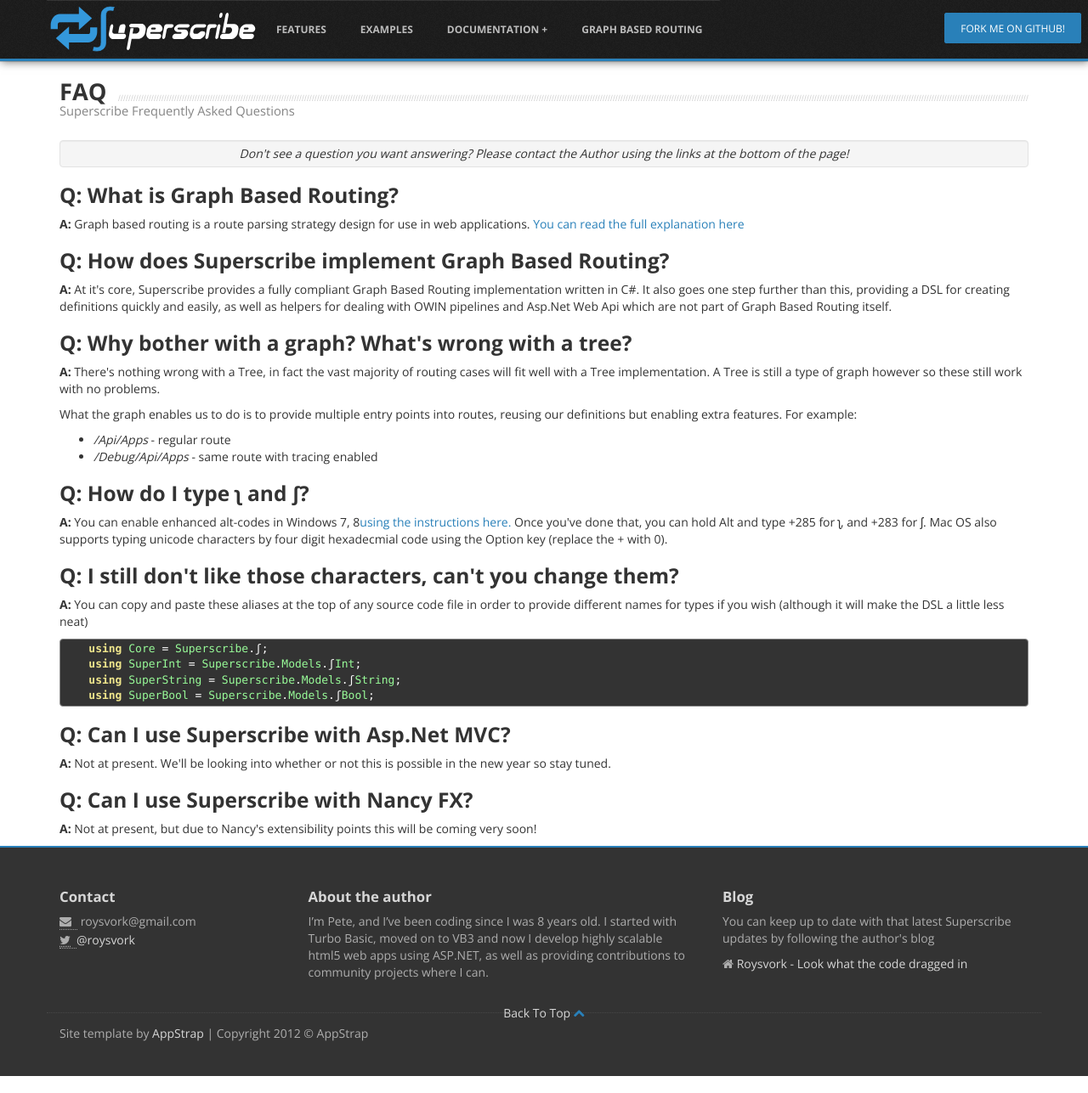
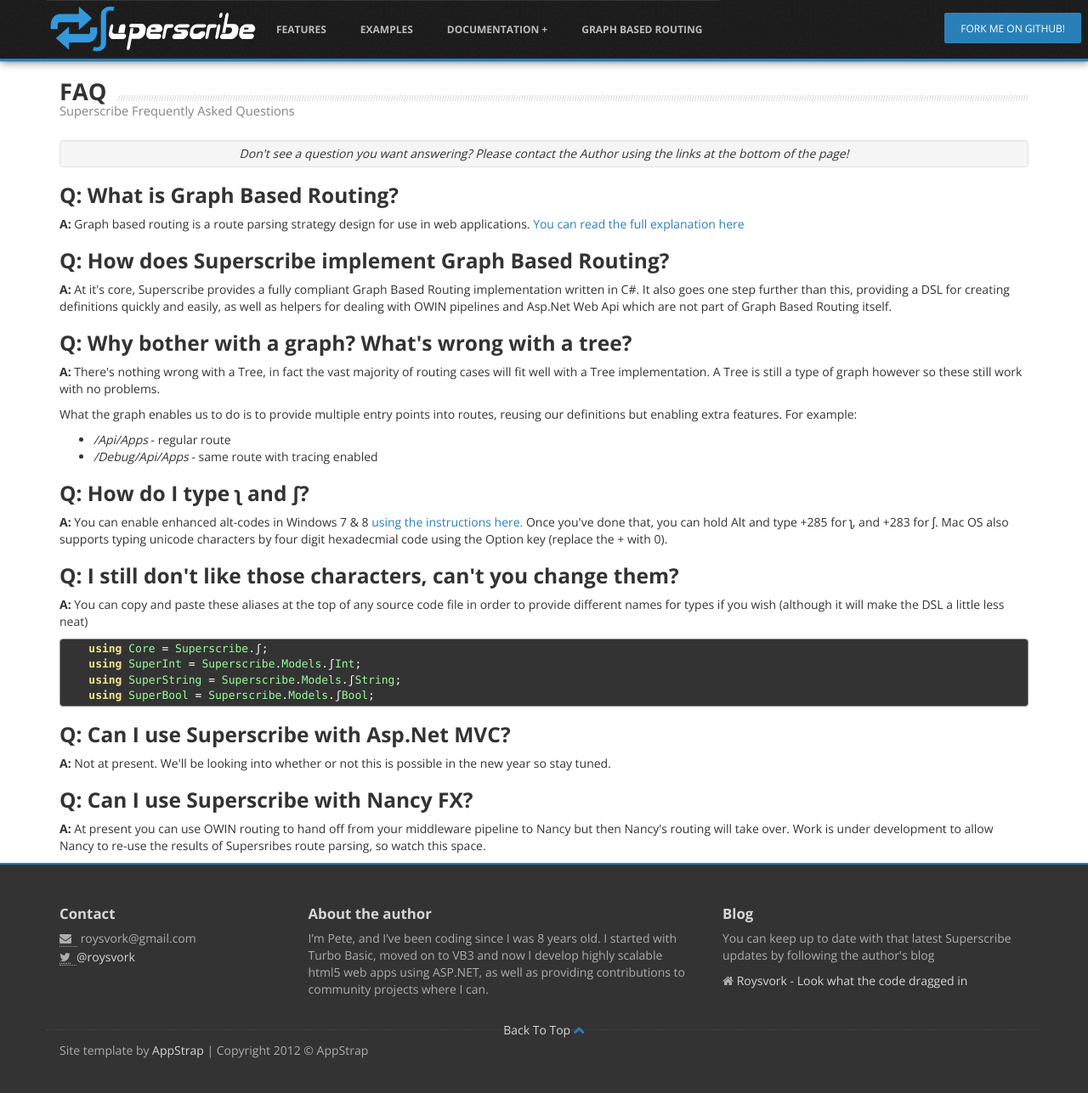
Before and after one commit to beyond-code-github/Superscribe, a Jekyll site: the page built from faq.markdown, in a window 1280 px wide and 1287 px high. Shown: the whole window at 85% size. Built offline with Jekyll 4.4.1, drawn with Linux system fonts in a browser that asks for light colours; some web fonts are replaced; Markdown is read by kramdown in place of the engine named in the settings.

Commit message:
Minor faq changes

```diff
--- a/faq.markdown
+++ b/faq.markdown
@@ -32,7 +32,7 @@
 <h3 class="visible-phone">
   Q: How do I type ʅ and ʃ?
 </h3>
-<p><strong>A:</strong> You can enable enhanced alt-codes in Windows 7, 8<a href="http://en.wikipedia.org/wiki/Unicode_input#Hexadecimal_code_input">using the instructions here.</a> Once you've done that, you can hold Alt and type +285 for ʅ, and +283 for ʃ. Mac OS also supports typing unicode characters by four digit hexadecmial code using the Option key (replace the + with 0).
+<p><strong>A:</strong> You can enable enhanced alt-codes in Windows 7 & 8 <a href="http://en.wikipedia.org/wiki/Unicode_input#Hexadecimal_code_input">using the instructions here.</a> Once you've done that, you can hold Alt and type +285 for ʅ, and +283 for ʃ. Mac OS also supports typing unicode characters by four digit hexadecmial code using the Option key (replace the + with 0).
 </p>
 <h3 class="visible-phone">
   Q: I still don't like those characters, can't you change them?
@@ -53,6 +53,6 @@
 <h3 class="visible-phone">
   Q: Can I use Superscribe with Nancy FX?
 </h3>
-<p><strong>A:</strong> Not at present, but due to Nancy's extensibility points this will be coming very soon!
+<p><strong>A:</strong> At present you can use OWIN routing to hand off from your middleware pipeline to Nancy but then Nancy's routing will take over. Work is under development to allow Nancy to re-use the results of Supersribes route parsing, so watch this space.
 </p>
 </div>
```
